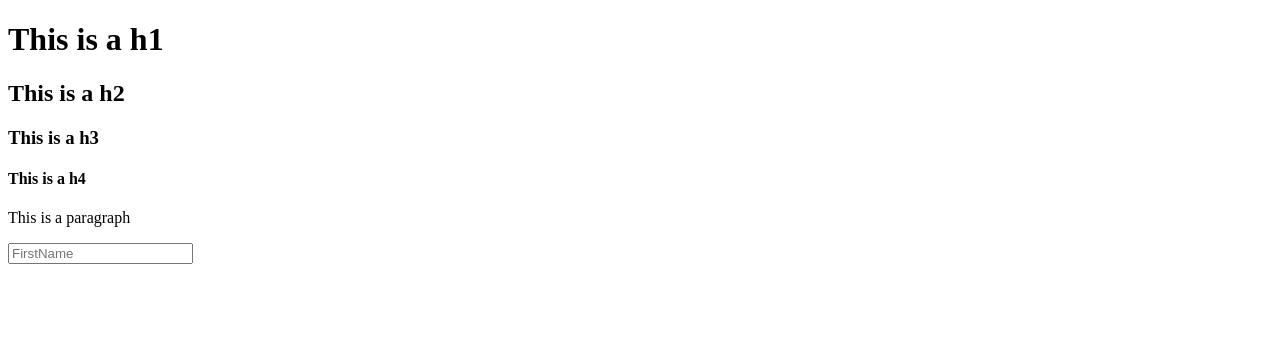
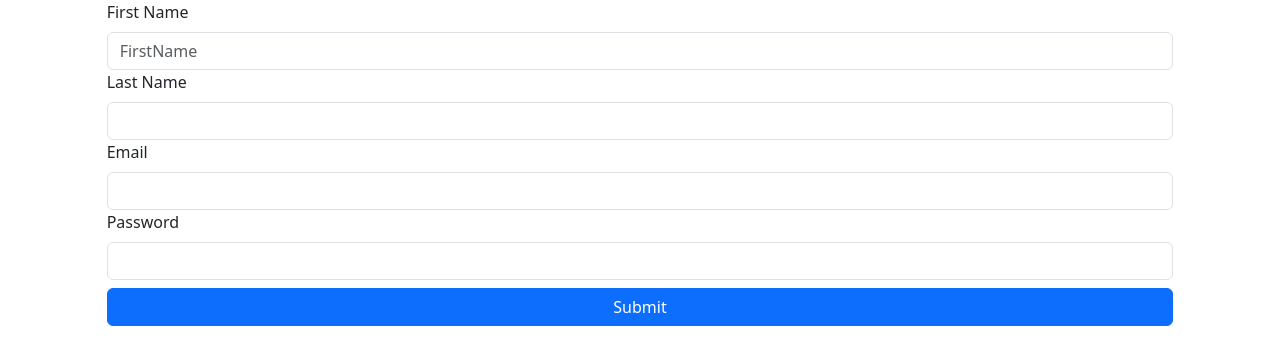
Before and after one commit to htotto/CSC3100-htotto42, a plain HTML site: page index.html in a window 1280 px wide. Drawn offline with nearby package versions, Linux system fonts and the light colour scheme.

Commit message:
Adding Buttons

```diff
--- a/index.html
+++ b/index.html
@@ -4,16 +4,25 @@
     <meta charset="UTF-8">
     <meta name="viewport" content="width=device-width, initial-scale=1.0">
     <title>Hello Hunter</title>
+    <link href="https://cdn.jsdelivr.net/npm/bootstrap@5.3.2/dist/css/bootstrap.min.css" rel="stylesheet" integrity="sha384-T3c6CoIi6uLrA9TneNEoa7RxnatzjcDSCmG1MXxSR1GAsXEV/Dwwykc2MPK8M2HN" crossorigin="anonymous">
 </head>
 <body>
-    <h1>This is a h1</h1>
-    <h2>This is a h2</h2>
-    <h3>This is a h3</h3>
-    <h4>This is a h4</h4>
-    <p>This is a paragraph</p>
 
-    <form>
-        <input id="txtFirstName" placeholder="FirstName" aria-label="First Name">
+    <form class="col-10 offset-1">
+        <label for="txtFirstName" class="form-label">First Name</label>
+        <input id="txtFirstName" placeholder="FirstName" class="form-control" aria-label="First Name">
+
+        <label for="txtLastName" class="form-label">Last Name</label>
+        <input id="txtLastName" type="text" class="form-control" aria-label="Last Name">
+
+        <label for="txtEmail" class="form-label">Email</label>
+        <input id="txtEmail" type="email" class="form-control" aria-label="Email">
+
+        <label for="txtPassword" class="form-label">Password</label>
+        <input id="txtPassword" type="password" class="form-control" aria-label="Password">
+
+        <button id="btnSubmit" type="button" class="btn btn-primary col-12 mt-2">Submit</button>
     </form>
+    <script src="https://cdn.jsdelivr.net/npm/bootstrap@5.3.2/dist/js/bootstrap.bundle.min.js" integrity="sha384-C6RzsynM9kWDrMNeT87bh95OGNyZPhcTNXj1NW7RuBCsyN/o0jlpcV8Qyq46cDfL" crossorigin="anonymous"></script>
 </body>
 </html>
```
